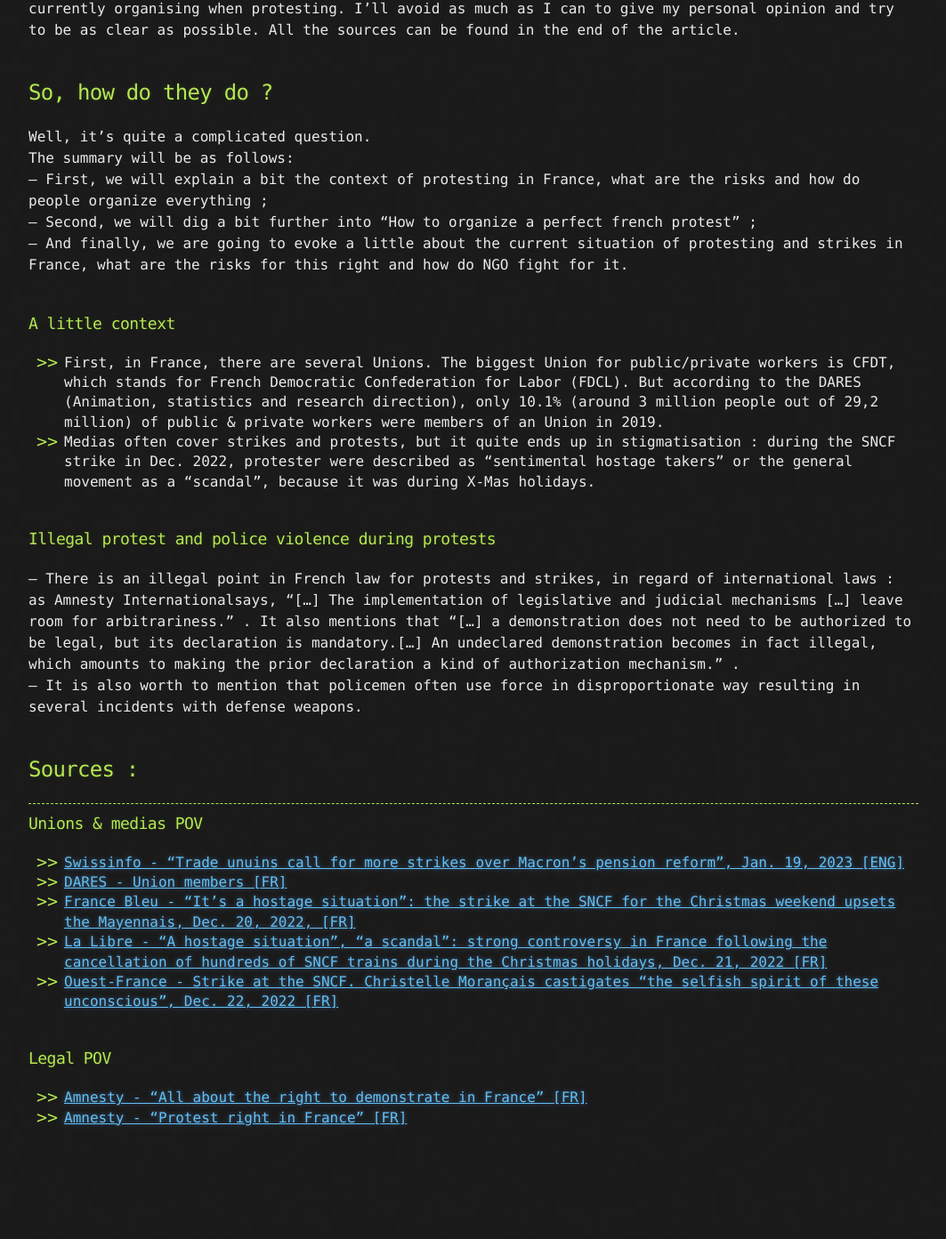
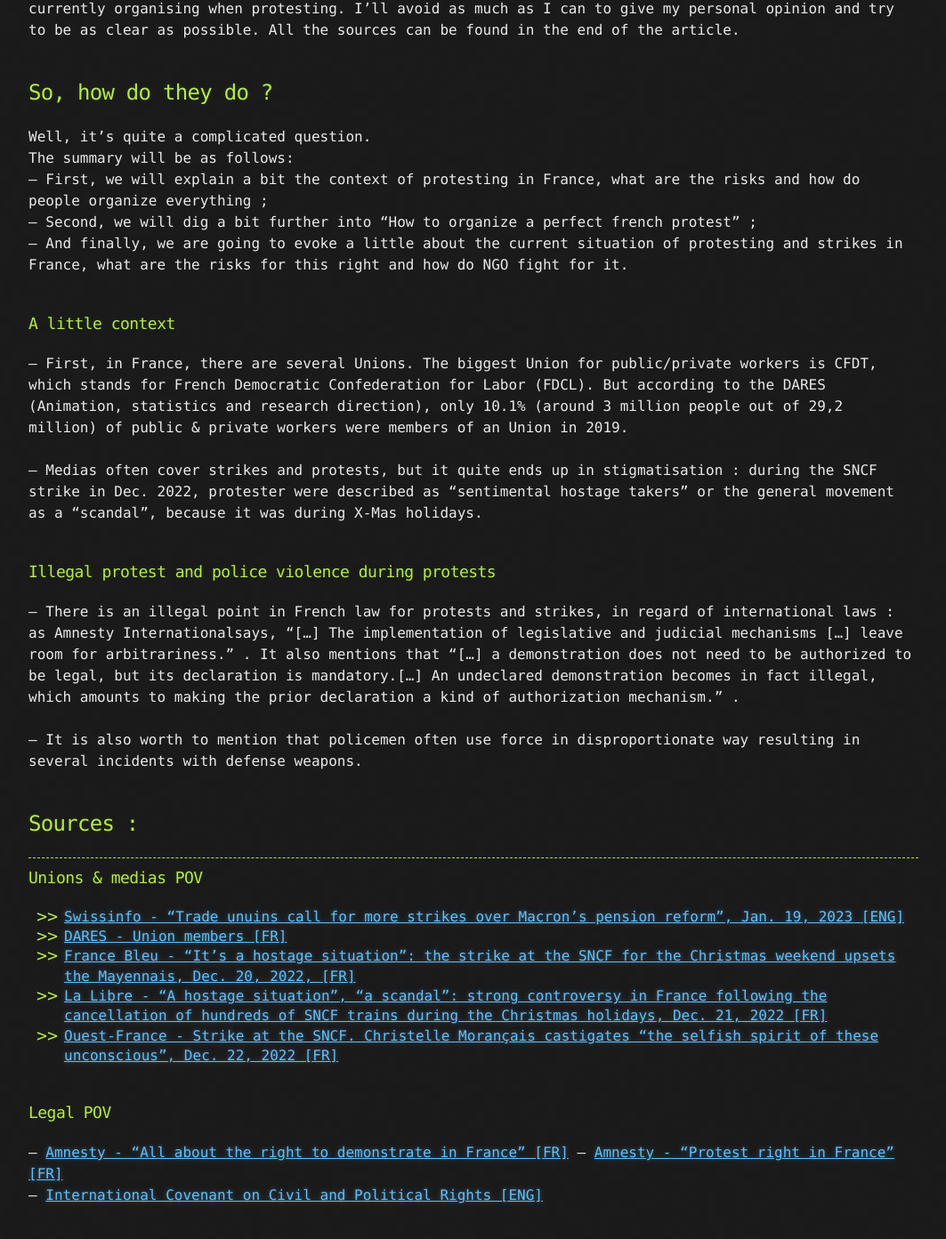
Before and after one commit to maelansecu/maelansecu.github.io, a Jekyll site: the page built from articles/how_do_french_protesters.md, in a window 1280 px wide and 1400 px high, scrolled down 389 px. Shown: the top 1393 px of the window at 89% size, without its empty margins (108-1171 px from the left). Built offline with Jekyll 4.4.1, drawn with Linux system fonts in a browser that asks for light colours; our own code applies the rules of GitHub Pages for plain Markdown files; before the commit the page ends 1699 px from its top, so only the background shows below that.

Commit message:
Update how_do_french_protesters.md

```diff
--- a/articles/how_do_french_protesters.md
+++ b/articles/how_do_french_protesters.md
@@ -24,13 +24,13 @@ The summary will be as follows:<br>
 
 ### A little context
 
-- First, in France, there are several Unions. The biggest Union for public/private workers is CFDT, which stands for French Democratic Confederation for Labor (FDCL). But according to the DARES (Animation, statistics and research direction), only 10.1% (around 3 million people out of 29,2 million) of public & private workers were members of an Union in 2019. <br>
-- Medias often cover strikes and protests, but it quite ends up in stigmatisation : during the SNCF strike in Dec. 2022, protester were described as "sentimental hostage takers" or the general movement as a "scandal", because it was during X-Mas holidays.<br>
+-- First, in France, there are several Unions. The biggest Union for public/private workers is CFDT, which stands for French Democratic Confederation for Labor (FDCL). But according to the DARES (Animation, statistics and research direction), only 10.1% (around 3 million people out of 29,2 million) of public & private workers were members of an Union in 2019. <br><br>
+-- Medias often cover strikes and protests, but it quite ends up in stigmatisation : during the SNCF strike in Dec. 2022, protester were described as "sentimental hostage takers" or the general movement as a "scandal", because it was during X-Mas holidays.<br>
 <br>
 
 ### Illegal protest and police violence during protests
 
--- There is an illegal point in French law for protests and strikes, in regard of international laws : as Amnesty Internationalsays, "[...] The implementation of legislative and judicial mechanisms [...] leave room for arbitrariness." . It also mentions that "[...] a demonstration does not need to be authorized to be legal, but its declaration is mandatory.[...] An undeclared demonstration becomes in fact illegal, which amounts to making the prior declaration a kind of authorization mechanism." .<br>
+-- There is an illegal point in French law for protests and strikes, in regard of international laws : as Amnesty Internationalsays, "[...] The implementation of legislative and judicial mechanisms [...] leave room for arbitrariness." . It also mentions that "[...] a demonstration does not need to be authorized to be legal, but its declaration is mandatory.[...] An undeclared demonstration becomes in fact illegal, which amounts to making the prior declaration a kind of authorization mechanism." .<br><br>
 -- It is also worth to mention that policemen often use force in disproportionate way resulting in several incidents with defense weapons.<br>
 <br>
 
@@ -49,8 +49,9 @@ The summary will be as follows:<br>
 
 ### Legal POV
 
-- [Amnesty - "All about the right to demonstrate in France" [FR]](https://www.amnesty.fr/focus/tout-savoir-sur-le-droit-de-manifester-en-france)
-- [Amnesty - "Protest right in France" [FR]](https://www.amnesty.fr/dossiers/droit-de-manifester-en-france)<br>
+-- [Amnesty - "All about the right to demonstrate in France" [FR]](https://www.amnesty.fr/focus/tout-savoir-sur-le-droit-de-manifester-en-france)
+-- [Amnesty - "Protest right in France" [FR]](https://www.amnesty.fr/dossiers/droit-de-manifester-en-france)<br>
+-- [International Covenant on Civil and Political Rights [ENG]](https://www.ohchr.org/en/instruments-mechanisms/instruments/international-covenant-civil-and-political-rights)<br>
 <br>
 
 <!--### Police violence-->
```
